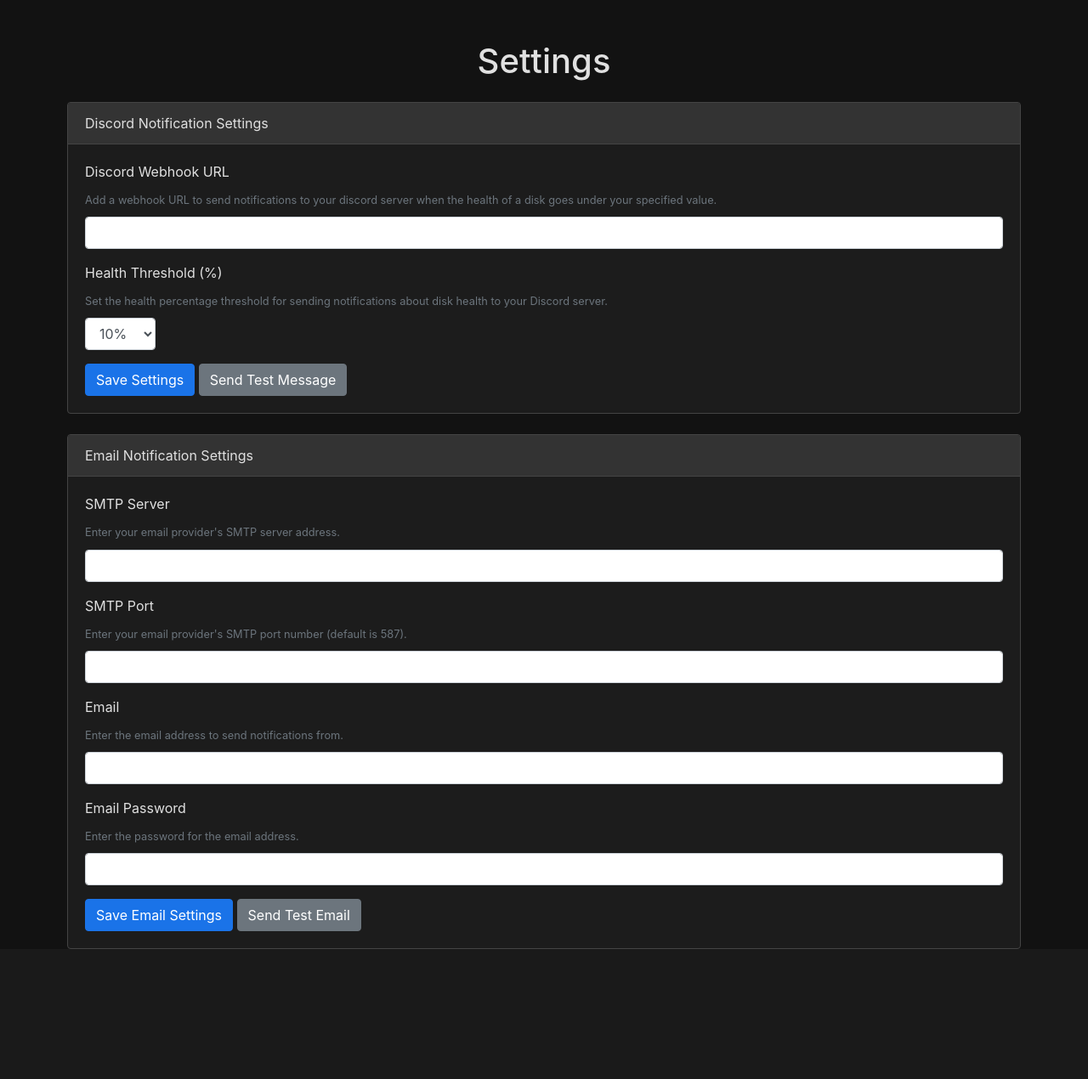
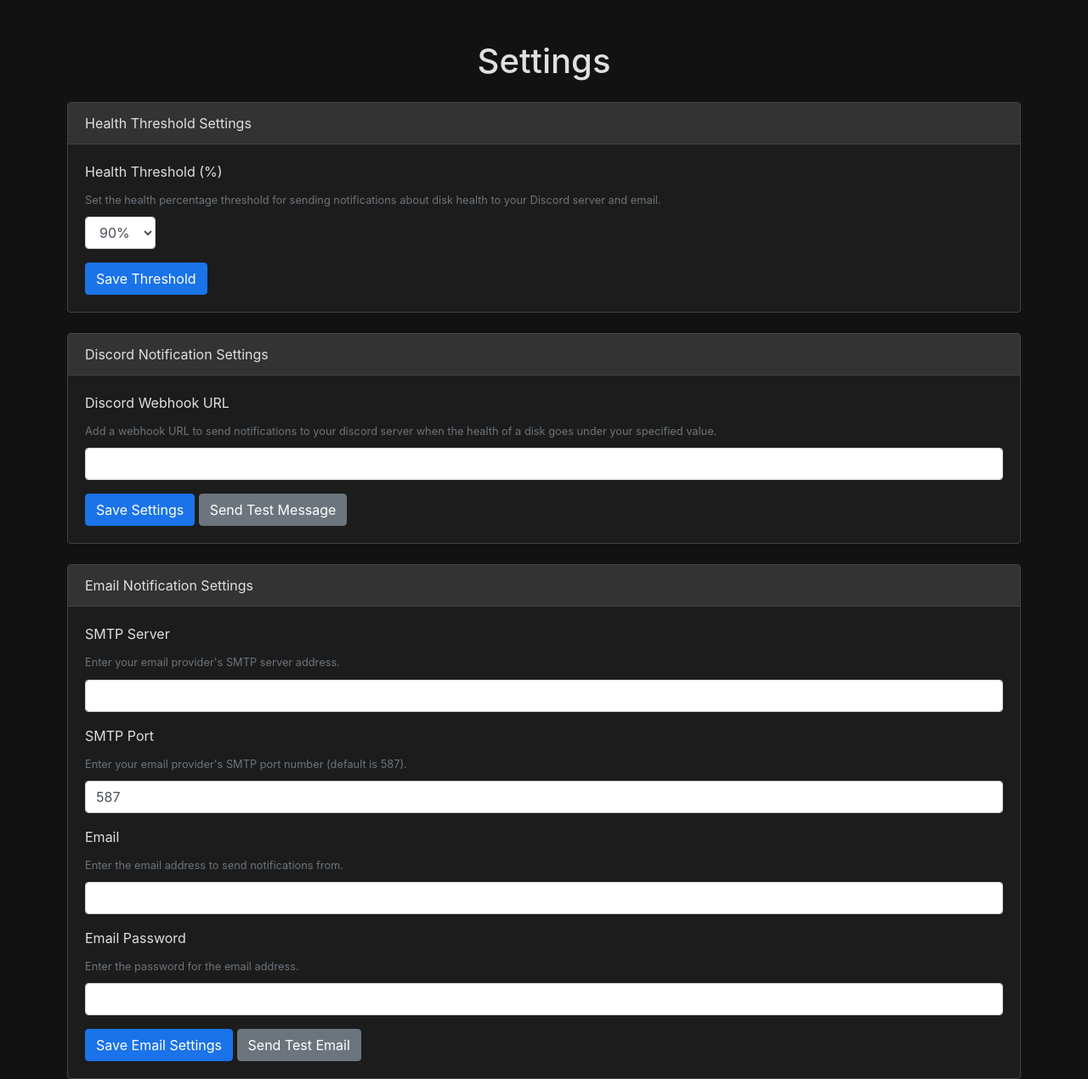
Before and after one commit to ArxKnight/diskwarden, a Flask app: page /settings in a window 1280 px wide. Shown: the part 56-1326 px from the top of the page at 85% size. Before the commit the page ends 1173 px from the top, so only its background shows below. Run offline with Flask 2, Linux system fonts and the light colour scheme; some libraries are stand-ins or nearby versions.

Commit message:
Fixed Discord integration & Seperated Health from Discord in settings.html

```diff
--- a/app.py
+++ b/app.py
@@ -2,6 +2,7 @@ from flask import Flask, request, jsonify, render_template
 from flask_mail import Mail, Message
 import json
 import subprocess
+import requests
 
 app = Flask(__name__)
 
@@ -24,6 +25,16 @@ def send_email(subject, recipient, body):
     msg.body = body
     mail.send(msg)
 
+def send_discord_notification(webhook_url, message):
+    """Send a notification to Discord webhook"""
+    try:
+        data = {"content": message}
+        requests.post(webhook_url, json=data)
+        return True
+    except Exception as e:
+        print(f"Error sending Discord notification: {e}")
+        return False
+
 @app.route('/')
 def index():
     return render_template('index.html')
@@ -32,19 +43,29 @@ def index():
 def settings_page():
     return render_template('settings.html')
 
-@app.route('/api/settings', methods=['POST'])
-def save_settings():
-    settings = request.json
-    with open('settings.json', 'w') as f:
-        json.dump(settings, f)
-    app.config.update(
-        MAIL_SERVER=settings.get('smtpServer', 'smtp.gmail.com'),
-        MAIL_PORT=settings.get('smtpPort', 587),
-        MAIL_USE_TLS=True,
-        MAIL_USERNAME=settings.get('email', ''),
-        MAIL_PASSWORD=settings.get('emailPassword', '')
-    )
-    return jsonify({"message": "Settings saved"}), 200
+@app.route('/api/settings', methods=['GET', 'POST'])
+def settings_endpoint():
+    if request.method == 'GET':
+        # Load and return existing settings
+        try:
+            with open('settings.json', 'r') as f:
+                settings = json.load(f)
+            return jsonify(settings), 200
+        except Exception as e:
+            return jsonify({"error": str(e)}), 500
+    else:
+        # Save new settings
+        settings = request.json
+        with open('settings.json', 'w') as f:
+            json.dump(settings, f)
+        app.config.update(
+            MAIL_SERVER=settings.get('smtpServer', 'smtp.gmail.com'),
+            MAIL_PORT=settings.get('smtpPort', 587),
+            MAIL_USE_TLS=True,
+            MAIL_USERNAME=settings.get('email', ''),
+            MAIL_PASSWORD=settings.get('emailPassword', '')
+        )
+        return jsonify({"message": "Settings saved"}), 200
 
 @app.route('/api/test_email', methods=['POST'])
 def test_email():
@@ -55,6 +76,18 @@ def test_email():
     except Exception as e:
         return jsonify({"error": str(e)}), 500
 
+@app.route('/api/test_message', methods=['POST'])
+def test_message():
+    settings = request.json
+    webhook_url = settings.get('webhookUrl')
+    if not webhook_url:
+        return jsonify({"error": "Webhook URL not provided"}), 400
+    try:
+        send_discord_notification(webhook_url, "Test message from DiskWarden! Your Discord webhook is working correctly.")
+        return jsonify({"message": "Test message sent successfully"}), 200
+    except Exception as e:
+        return jsonify({"error": str(e)}), 500
+
 @app.route('/api/disk_health', methods=['GET'])
 def disk_health():
     try:
@@ -62,6 +95,36 @@ def disk_health():
         output = result.stdout.decode('utf-8')
         # Parse the output to extract the required information
         disks = parse_hd_sentinel_output(output)
+
+        # Load settings to check threshold and notification settings
+        with open('settings.json', 'r') as f:
+            settings = json.load(f)
+
+        health_threshold = int(settings.get('healthThreshold', 90))
+        webhook_url = settings.get('webhookUrl', '')
+        email = settings.get('email', '')
+
+        # Check each disk and send notifications if health is below threshold
+        for disk in disks:
+            if 'health' in disk:
+                try:
+                    health_value = int(disk['health'].split('%')[0])
+                    if health_value < health_threshold:
+                        message = f"⚠️ Disk Health Alert: {disk.get('device', 'Unknown')} has health {health_value}% (threshold: {health_threshold}%)"
+
+                        # Send Discord notification if webhook URL is set
+                        if webhook_url:
+                            send_discord_notification(webhook_url, message)
+
+                        # Send email notification if email is set
+                        if email:
+                            try:
+                                send_email("Disk Health Alert", email, message)
+                            except Exception as e:
+                                print(f"Error sending email: {e}")
+                except (ValueError, AttributeError):
+                    pass
+
         return jsonify(disks), 200
     except Exception as e:
         return jsonify({"error": str(e)}), 500
--- a/templates/settings.html
+++ b/templates/settings.html
@@ -36,18 +36,13 @@
         <h1 class="text-center">Settings</h1>
         <div class="card mt-4 notification-section">
             <div class="card-header">
-                Discord Notification Settings
+                Health Threshold Settings
             </div>
             <div class="card-body">
-                <form id="settingsForm">
-                    <div class="form-group">
-                        <label for="webhookUrl">Discord Webhook URL</label>
-                        <small class="form-text text-muted">Add a webhook URL to send notifications to your discord server when the health of a disk goes under your specified value.</small>
-                        <input type="url" class="form-control" id="webhookUrl" required>
-                    </div>
+                <form id="thresholdForm">
                     <div class="form-group">
                         <label for="healthThreshold">Health Threshold (%)</label>
-                        <small class="form-text text-muted">Set the health percentage threshold for sending notifications about disk health to your Discord server.</small>
+                        <small class="form-text text-muted">Set the health percentage threshold for sending notifications about disk health to your Discord server and email.</small>
                         <select class="form-control" id="healthThreshold" required style="width: auto;">
                             <option value="10">10%</option>
                             <option value="20">20%</option>
@@ -59,6 +54,21 @@
                             <option value="80">80%</option>
                             <option value="90">90%</option>
                         </select>
+                    </div>
+                    <button type="submit" class="btn btn-primary">Save Threshold</button>
+                </form>
+            </div>
+        </div>
+        <div class="card mt-4 notification-section">
+            <div class="card-header">
+                Discord Notification Settings
+            </div>
+            <div class="card-body">
+                <form id="settingsForm">
+                    <div class="form-group">
+                        <label for="webhookUrl">Discord Webhook URL</label>
+                        <small class="form-text text-muted">Add a webhook URL to send notifications to your discord server when the health of a disk goes under your specified value.</small>
+                        <input type="url" class="form-control" id="webhookUrl" required>
                     </div>
                     <button type="submit" class="btn btn-primary">Save Settings</button>
                     <button type="button" class="btn btn-secondary" onclick="sendTestMessage()">Send Test Message</button>
@@ -102,18 +112,17 @@
         document.getElementById('settingsForm').addEventListener('submit', function(event) {
             event.preventDefault();
             const webhookUrl = document.getElementById('webhookUrl').value;
-            const healthThreshold = document.getElementById('healthThreshold').value;
             fetch('/api/settings', {
                 method: 'POST',
                 headers: {
                     'Content-Type': 'application/json',
                 },
-                body: JSON.stringify({ webhookUrl, healthThreshold }),
+                body: JSON.stringify({ webhookUrl }),
             })
             .then(response => response.json())
             .then(data => {
                 const notification = document.getElementById('notification');
-                notification.innerText = 'Settings saved successfully!';
+                notification.innerText = 'Discord settings saved successfully!';
                 notification.className = 'alert alert-success';
                 notification.style.display = 'block';
                 setTimeout(() => {
@@ -122,13 +131,45 @@
             })
             .catch(error => {
                 const notification = document.getElementById('notification');
-                notification.innerText = 'Failed to save settings.';
+                notification.innerText = 'Failed to save Discord settings.';
                 notification.className = 'alert alert-danger';
                 notification.style.display = 'block';
                 setTimeout(() => {
                     notification.style.display = 'none';
                 }, 5000);
-                console.error('Error saving settings:', error);
+                console.error('Error saving Discord settings:', error);
+            });
+        });
+
+        document.getElementById('thresholdForm').addEventListener('submit', function(event) {
+            event.preventDefault();
+            const healthThreshold = document.getElementById('healthThreshold').value;
+            fetch('/api/settings', {
+                method: 'POST',
+                headers: {
+                    'Content-Type': 'application/json',
+                },
+                body: JSON.stringify({ healthThreshold }),
+            })
+            .then(response => response.json())
+            .then(data => {
+                const notification = document.getElementById('notification');
+                notification.innerText = 'Health threshold saved successfully!';
+                notification.className = 'alert alert-success';
+                notification.style.display = 'block';
+                setTimeout(() => {
+                    notification.style.display = 'none';
+                }, 5000);
+            })
+            .catch(error => {
+                const notification = document.getElementById('notification');
+                notification.innerText = 'Failed to save health threshold.';
+                notification.className = 'alert alert-danger';
+                notification.style.display = 'block';
+                setTimeout(() => {
+                    notification.style.display = 'none';
+                }, 5000);
+                console.error('Error saving health threshold:', error);
             });
         });
 
```
